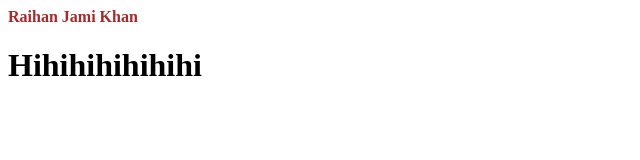
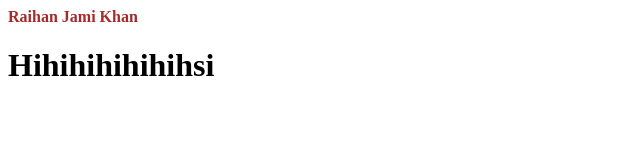
Before and after one commit to Rjk-Jami/my-second-repo, a plain HTML site: page about.html in a window 1280 px wide. Shown: the full height of the page, 0-640 px from the left. Drawn offline with Linux system fonts and the light colour scheme.

Commit message:
ad about

```diff
--- a/about.html
+++ b/about.html
@@ -14,7 +14,7 @@
         }
 
     </style>
-    <h1>Hihihihihihihi</h1>
+    <h1>Hihihihihihihsi</h1>
 </body>
 
 </html>
```
